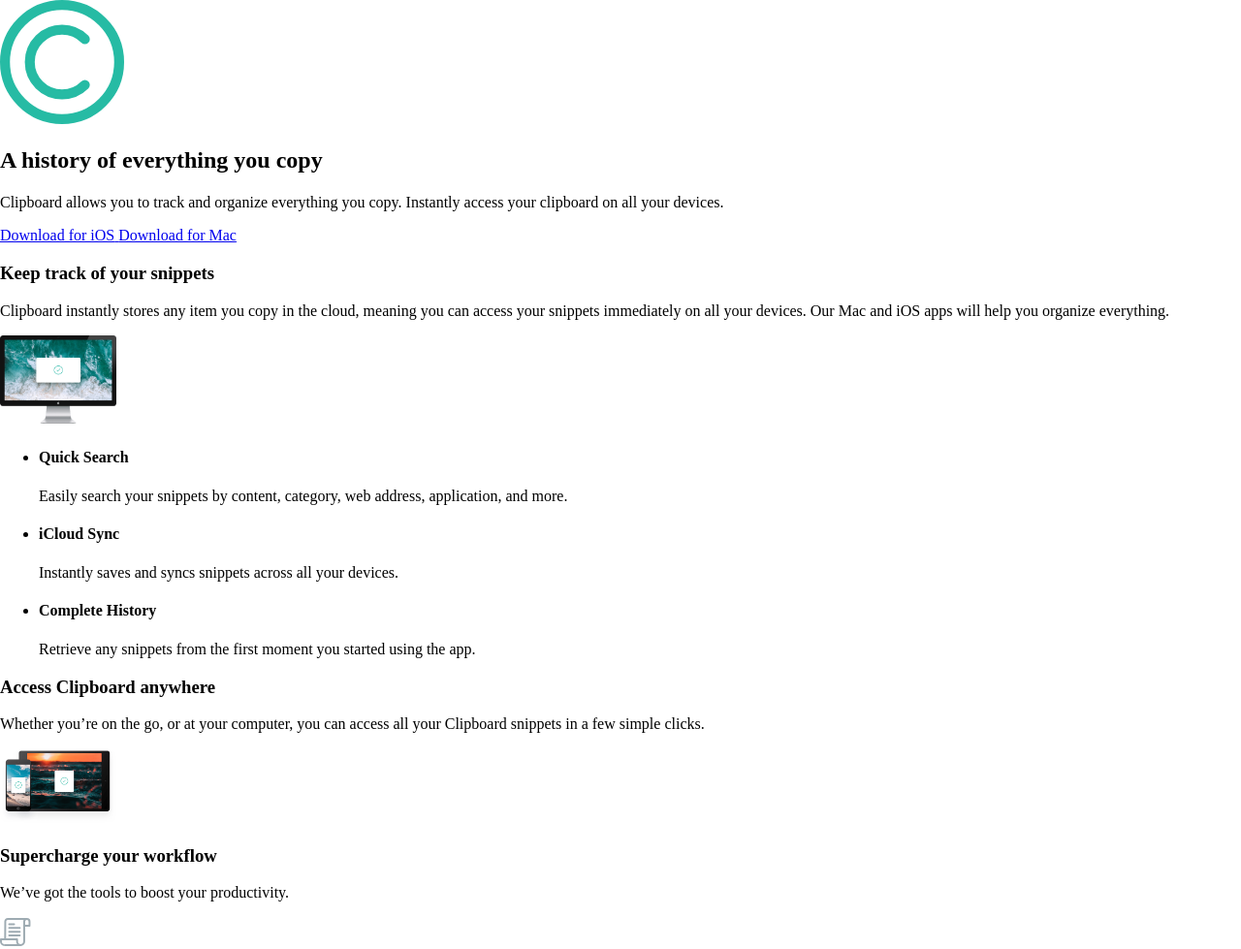
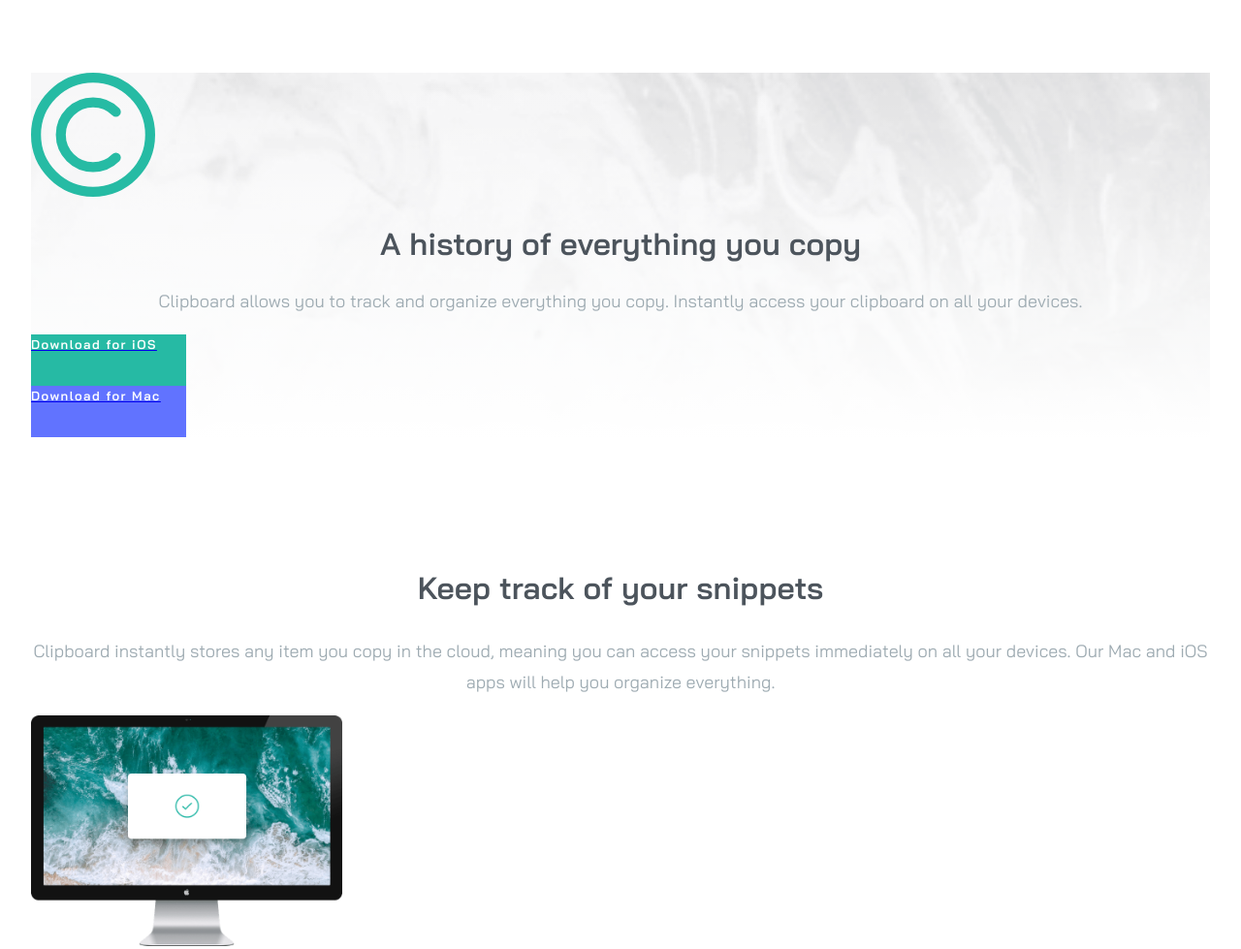
Before and after one commit to ingotr/clipboard-landing-page-master, a website built with Parcel: page source/index.html in a window 1280 px wide. Shown: the top 979 px of the page at 97% size. Built offline with nearby package versions, Linux system fonts and the light colour scheme.

Commit message:
6: Added text properties. Added background images, block margins. Updated fonts

```diff
--- a/source/index.html
+++ b/source/index.html
@@ -3,7 +3,6 @@
   <head>
     <meta charset="UTF-8" />
     <meta name="viewport" content="width=device-width, initial-scale=1.0" />
-    <!-- displays site properly based on user's device -->
 
     <link
       rel="icon"
@@ -14,17 +13,6 @@
     <link href="sass/style.scss" rel="stylesheet" />
 
     <title>Frontend Mentor | Clipboard landing page</title>
-
-    <!-- Feel free to remove these styles or customise in your own stylesheet 👍 -->
-    <style>
-      .attribution {
-        font-size: 11px;
-        text-align: center;
-      }
-      .attribution a {
-        color: hsl(228, 45%, 44%);
-      }
-    </style>
   </head>
   <body>
     <header class="main-header">
@@ -35,7 +23,7 @@
         height="128"
         alt="clipboard logo"
       />
-      <article class="main-header feature--block">
+      <article class="main-header-promo feature--block">
         <h2 class="feature-text">A history of everything you copy</h2>
         <p class="feature-description">
           Clipboard allows you to track and organize everything you copy.
@@ -59,7 +47,7 @@
             Mac and iOS apps will help you organize everything.
           </p>
         </article>
-        <img src="images/image-computer.png" width="120" alt="" />
+        <img src="images/image-computer.png" width="321" height="238" alt="" />
         <ul class="features-list">
           <li class="feature-item">
             <h4>Quick Search</h4>
@@ -98,8 +86,8 @@
             We’ve got the tools to boost your productivity.
           </p>
         </article>
-        <div class="icon-features-item">
-          <div class="features-item">
+        <div class="icon-feature-item">
+          <div class="feature-item">
             <img src="images/icon-blacklist.svg" width="32" alt="" />
             <h4>Create blacklists</h4>
             <p>
@@ -107,14 +95,14 @@
               by excluding certain sources.
             </p>
           </div>
-          <div class="features-item">
+          <div class="feature-item">
             <img src="images/icon-text.svg" width="32" alt="" />
             <h4>Plain text snippets</h4>
             <p>
               Remove unwanted formatting from copied text for a consistent look.
             </p>
           </div>
-          <div class="features-item">
+          <div class="feature-item">
             <img src="images/icon-preview.svg" widht="32" alt="" />
             <h4>Sneak preview</h4>
             <p>
@@ -197,7 +185,7 @@
         Challenge by
         <a href="https://www.frontendmentor.io?ref=challenge" target="_blank"
           >Frontend Mentor</a
-        >. Coded by <a href="#">Your Name Here</a>.
+        >. Coded by <a href="https://github.com/ingotr">Aleksandr Markovkin</a>.
       </p>
     </footer>
   </body>
--- a/source/sass/blocks/access-anywhere.scss
+++ b/source/sass/blocks/access-anywhere.scss
@@ -0,0 +1,6 @@
+.access-anywhere {
+  margin-top: 75px;
+  margin-right: 32px;
+  margin-bottom: 137px;
+  margin-left: 32px;
+}
--- a/source/sass/blocks/brands.scss
+++ b/source/sass/blocks/brands.scss
@@ -0,0 +1,3 @@
+.brands {
+  margin-bottom: 116px;
+}
--- a/source/sass/blocks/download.scss
+++ b/source/sass/blocks/download.scss
@@ -0,0 +1,6 @@
+.access-anywhere {
+  margin-top: 98px;
+  margin-right: 32px;
+  margin-bottom: 97px;
+  margin-left: 32px;
+}
--- a/source/sass/blocks/keep-track.scss
+++ b/source/sass/blocks/keep-track.scss
@@ -0,0 +1,37 @@
+.keep-track {
+  margin-top: 75px;
+  margin-right: 32px;
+  margin-bottom: 137px;
+  margin-left: 32px;
+}
+
+.keep-track img {
+  //   background-color: $download-btn-iOS-color;
+  width: 321px;
+  height: 238px;
+}
+
+.feature-item h4 {
+  color: $feature-text-color;
+  font-style: normal;
+  font-weight: bold;
+  font-size: 24px;
+  line-height: 48px;
+  text-align: center;
+}
+
+.feature-item p {
+  color: $features-description-color;
+  font-style: normal;
+  font-weight: normal;
+  font-size: 18px;
+  line-height: 32px;
+  text-align: center;
+}
+
+@media (min-width: $desktop-width) {
+  .keep-track img {
+    width: 752px;
+    height: 572px;
+  }
+}
--- a/source/sass/blocks/main-footer.scss
+++ b/source/sass/blocks/main-footer.scss
@@ -0,0 +1,26 @@
+.main-footer {
+  background-color: $main-header-img-color;
+
+  margin-top: 64px;
+  margin-right: 92px;
+  margin-bottom: 71px;
+  margin-left: 91px;
+}
+
+.nav-item a {
+  color: $feature-text-color;
+  font-style: normal;
+  font-weight: bold;
+  font-size: 13px;
+  line-height: 17px;
+  text-align: center;
+}
+
+.attribution {
+  font-size: 11px;
+  text-align: center;
+}
+
+.attribution a {
+  color: $attribution-link-color;
+}
--- a/source/sass/blocks/main-header.scss
+++ b/source/sass/blocks/main-header.scss
@@ -0,0 +1,70 @@
+.main-header {
+  margin-top: 75px;
+  margin-right: 32px;
+  margin-bottom: 137px;
+  margin-left: 32px;
+}
+
+.main-header {
+  background-color: $main-header-img-color;
+  background-image: linear-gradient(
+      to bottom,
+      transparent,
+      rgba(255, 255, 255, 0.993)
+    ),
+    url("../images/bg-header-mobile.png");
+  background-repeat: no-repeat;
+  background-size: cover;
+
+  @media (min-resolution: $retina-dpi), (min-resolution: $retina-dppx) {
+    background-image: url("../images/bg-header-desktop.png");
+    background-size: cover 363;
+  }
+}
+
+.feature-text {
+  color: $feature-text-color;
+  font-style: normal;
+  font-weight: bold;
+  font-size: 32px;
+  line-height: 36px;
+  text-align: center;
+}
+
+.feature-description {
+  color: $features-description-color;
+  font-style: normal;
+  font-weight: normal;
+  font-size: 18px;
+  line-height: 32px;
+  text-align: center;
+}
+
+.download-btn {
+  display: block;
+  width: 160px;
+  height: 53px;
+}
+
+.download-btn span {
+  color: $download-btn-text-color;
+  font-style: normal;
+  font-weight: 600;
+  font-size: 13px;
+  line-height: 17px;
+  letter-spacing: 1.5px;
+}
+
+.download-btn--iOS {
+  background-color: $download-btn-iOS-color;
+}
+
+.download-btn--Mac {
+  background-color: $download-btn-Mac-color;
+}
+
+@media (min-width: $desktop-width) {
+  .main-header {
+    background-size: cover 363px;
+  }
+}
--- a/source/sass/blocks/supercharge.scss
+++ b/source/sass/blocks/supercharge.scss
@@ -0,0 +1,6 @@
+.access-anywhere {
+  margin-top: 75px;
+  margin-right: 32px;
+  margin-bottom: 116px;
+  margin-left: 32px;
+}
--- /dev/null
+++ b/source/sass/core.scss
@@ -0,0 +1,10 @@
+*,
+::after,
+::before {
+  box-sizing: inherit;
+}
+
+body {
+  background-color: #fff;
+  font-family: $main-font-family, $secondary-font-family, $web-safe-font-family;
+}
--- a/source/sass/style.scss
+++ b/source/sass/style.scss
@@ -4,6 +4,7 @@
 @import "variables";
 @import "fonts";
 @import "visually-hidden";
+@import "core";
 @import "blocks/main-header.scss";
 @import "blocks/keep-track.scss";
 @import "blocks/access-anywhere.scss";
--- a/source/sass/variables.scss
+++ b/source/sass/variables.scss
@@ -1,5 +1,21 @@
-$main-font-family: "Open Sans";
+//  colors
+$main-header-img-color: hsl(22, 11%, 97%);
+$feature-text-color: #4c545c;
+$features-description-color: #9eabb2;
+$download-btn-text-color: #fff;
+$download-btn-iOS-color: hsl(171, 66%, 44%);
+$download-btn-Mac-color: hsl(233, 100%, 69%);
+$attribution-link-color: hsl(228, 45%, 44%);
+
+//  fonts
+$main-font-family: "Bai Jamjuree";
 $secondary-font-family: "Arial";
 $web-safe-font-family: sans-serif;
 $normal-font-path: "../fonts/BaiJamjuree-Regular";
 $semibold-font-path: "../fonts/BaiJamjuree-SemiBold";
+
+//  resolution
+$mobile-width: 375px;
+$desktop-width: 1440px;
+$retina-dpi: 144dpi;
+$retina-dppx: 1.5dppx;
```
